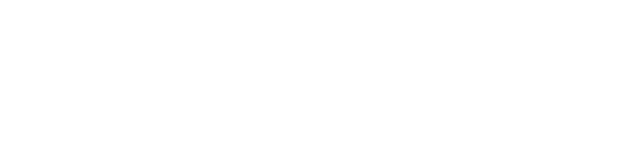
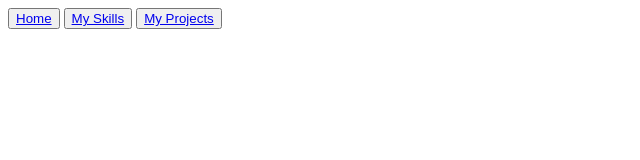
Before and after one commit to corbinseeg/27seegmcord.github.io, a plain HTML site: page index.html in a window 1280 px wide. Shown: the whole page, without its empty margins (0-640 px from the left). Drawn offline with Linux system fonts and the light colour scheme.

Commit message:
Update index.html

```diff
--- a/index.html
+++ b/index.html
@@ -4,11 +4,25 @@
 <head>
     <meta charset="UTF-8">
     <meta name="viewport" content="width=device-width, initial-scale=1.0">
-    <title>Document</title>
+    <!--
+    <link href=”https://unpkg.com/tailwindcss@^2/dist/tailwind.min.css” rel=”stylesheet”>
+    <script src="https://cdn.tailwindcss.com"></script>
+    -->
+    <title>About Me</title>
 </head>
 
-<body>
-
+<body class="background">
+    <header>
+        <nav>
+            <button><a href="index.html">Home</a></button>
+            <button><a href="skills.html">My Skills</a></button>
+            <button><a href="projects.html">My Projects</a></button>
+        </nav>
+    </header>
+    <main>
+    </main>
+    <footer>
+    </footer>
 </body>
 
 </html>
```
